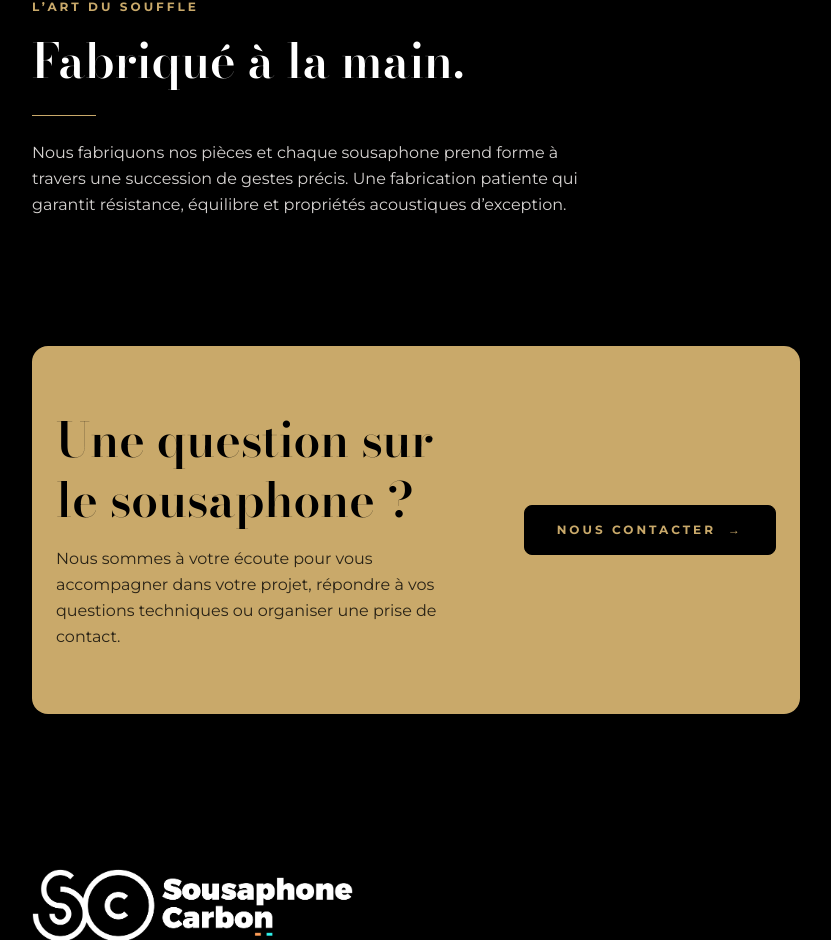
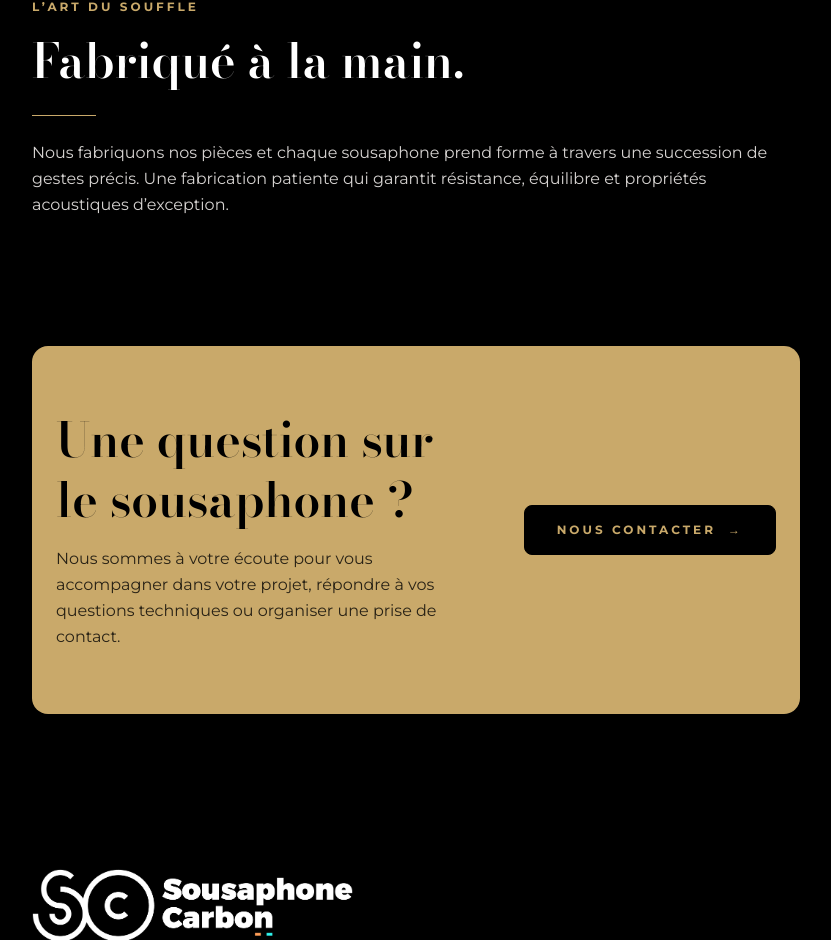
Before and after one commit to Fysalidev/www-sousaphone-carbon, a Next.js app: page /instrument in a window 1280 px wide. Shown: the part 1377-2317 px from the top of the page, without its empty margins (224-1055 px from the left). Built offline with nearby package versions, Linux system fonts and the light colour scheme.

Commit message:
11 | Instrument | Souffle | paragraphe elargi a la colonne editoriale (prop largeur sur ParagrapheSection)
Generated by Mistral Vibe.
Co-Authored-By: Mistral Vibe <vibe@mistral.ai>

```diff
--- a/src/app/instrument/page.js
+++ b/src/app/instrument/page.js
@@ -180,7 +180,9 @@ export default function InstrumentPage() {
           Fabriqué à la main.
         </h2>
         <div aria-hidden="true" className="mt-6 h-px w-16 bg-[#C9A96A]" />
-        <ParagrapheSection>
+        {/* Mesure élargie à la colonne éditoriale complète : le texte
+            épouse la largeur du titre au lieu de couper tôt. */}
+        <ParagrapheSection largeur="max-w-3xl">
           Nous fabriquons nos pièces et chaque sousaphone prend forme à travers
           une succession de gestes précis. Une fabrication patiente qui garantit
           résistance, équilibre et propriétés acoustiques d&rsquo;exception.
--- a/src/components/SectionsEditoriales.js
+++ b/src/components/SectionsEditoriales.js
@@ -34,11 +34,15 @@ export function TitreSection({ id, children }) {
   );
 }
 
-// Paragraphe de corps de section : colonne lisible, texte clair sur
-// fond noir.
-export function ParagrapheSection({ children }) {
+// Paragraphe de corps de section : colonne lisible (36rem par
+// défaut), texte clair sur fond noir — `largeur` permet d'écarter
+// la mesure pour un paragraphe donné (ex. aligné sur la colonne
+// éditoriale complète).
+export function ParagrapheSection({ children, largeur = "max-w-xl" }) {
   return (
-    <p className="mt-6 max-w-xl text-sm min-[640px]:text-base leading-relaxed text-stone-300">
+    <p
+      className={`mt-6 ${largeur} text-sm min-[640px]:text-base leading-relaxed text-stone-300`}
+    >
       {children}
     </p>
   );
```
